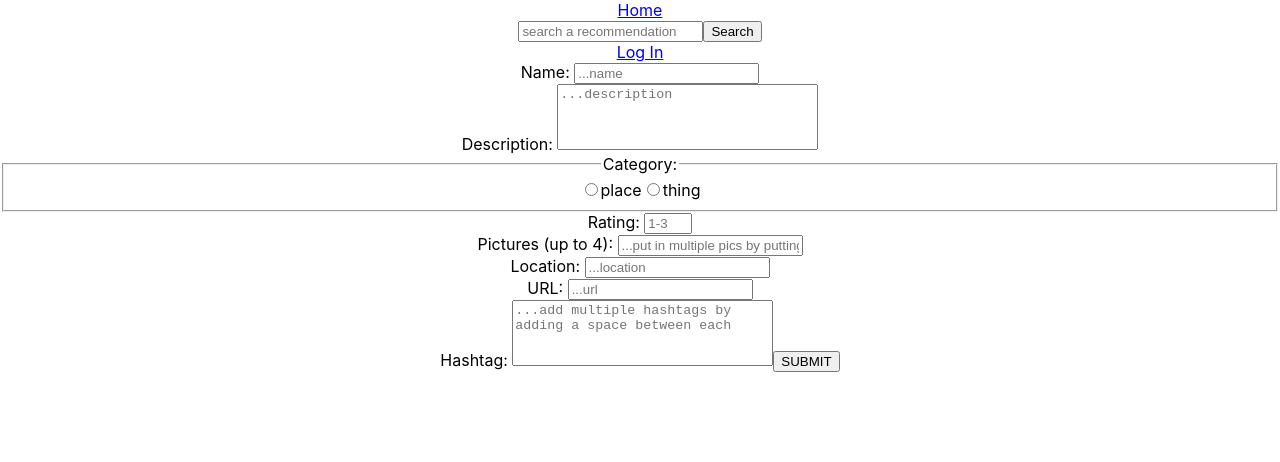
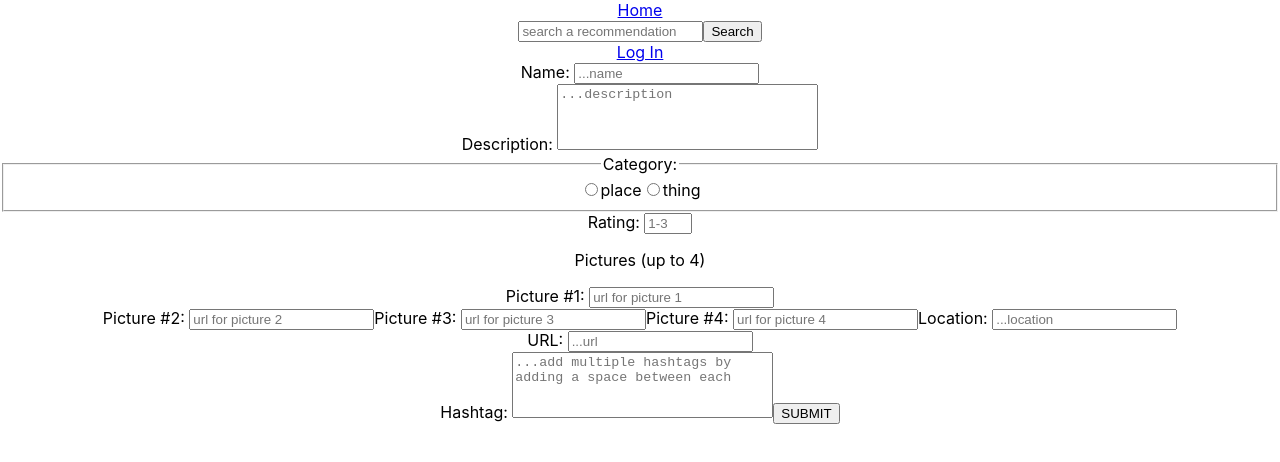
Before and after one commit to pochi-japan/pochi-react, a React (Create React App) app: page /user-rec-form in a window 1280 px wide. Shown: the top 462 px of the page. Built offline with nearby package versions, Linux system fonts and the light colour scheme.

Commit message:
create 4 photo fields, map out results on main page with slice

```diff
--- a/src/components/pages/MainResults.js
+++ b/src/components/pages/MainResults.js
@@ -45,9 +45,9 @@ function MainResults(props) {
 					<div key={`${res.name}-card`}>
 						<div className='results-img'>
 							<Link to={`/detail/:${res._id}`} key={res.name}>
-								{res.name}
+								<h1>{res.name}</h1>
 								<p></p>
-								<img src={res.pictures[0]} alt={res.name} />
+								<img src={res.picture1} alt={res.name} />
 							</Link>
 						</div>
 					</div>
--- a/src/components/pages/UserRecForm.js
+++ b/src/components/pages/UserRecForm.js
@@ -9,7 +9,10 @@ function UserRecForm({ JWT, user, token }) {
 		description: '',
 		category: '',
 		recRating: 3,
-		pictures: [],
+		picture1: '',
+		picture2: '',
+		picture3: '',
+		picture4: '',
 		location: '',
 		url: '',
 		hashtag: [],
@@ -124,40 +127,44 @@ function UserRecForm({ JWT, user, token }) {
 						required
 					/>
 					<br />
-					<label htmlFor='pictures'>Pictures (up to 4): </label>
+					<p>Pictures (up to 4)</p>
+					<label htmlFor='picture1'>Picture #1: </label>
 					<input
-						placeholder='...put in multiple pics by putting a space between each url'
-						id='pictures'
+						placeholder='url for picture 1'
+						id='picture1'
 						type='text'
-						name='pictures'
-						value={user.pictures}
+						name='picture1'
+						value={user.picture1}
 						onChange={handleChange}
 					/>
 					<br />
-					{/* <label htmlFor='picture2'>Picture #2: </label>
+					<label htmlFor='picture2'>Picture #2: </label>
 					<input
+						placeholder='url for picture 2'
 						id='picture2'
 						type='text'
-							name='pictures'
-							value={user.pictures}
+						name='picture2'
+						value={user.picture2}
 						// onChange={handleChange}
 					/>
 					<label htmlFor='picture3'>Picture #3: </label>
 					<input
+						placeholder='url for picture 3'
 						id='picture3'
 						type='text'
-							name='pictures'
-							value={user.pictures}
+						name='picture3'
+						value={user.picture3}
 						// onChange={handleChange}
 					/>
 					<label htmlFor='picture4'>Picture #4: </label>
 					<input
+						placeholder='url for picture 4'
 						id='picture4'
 						type='text'
-							name='pictures'
-							value={user.pictures}
+						name='picture4'
+						value={user.picture4}
 						// onChange={handleChange}
-						/> */}
+					/>
 					<label htmlFor='location'>Location: </label>
 					<input
 						placeholder='...location'
```
Lines whose indentation alone changed are shown as unchanged.
